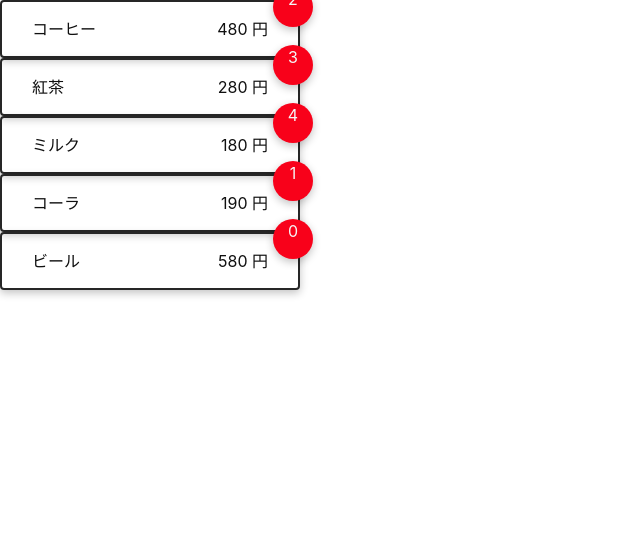
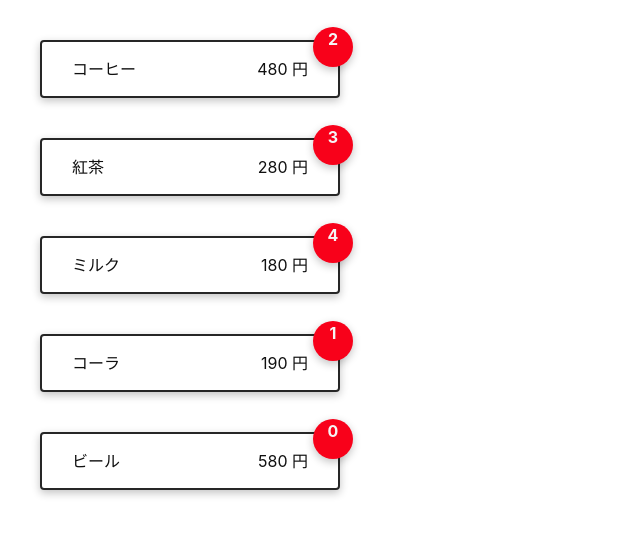
Before and after one commit to fj-sh/track-cafe-front, a React (Create React App) app: page / in a window 1280 px wide. Shown: the top 534 px of the page, without its empty margins (0-640 px from the left). Built offline with nearby package versions, Linux system fonts and the light colour scheme.

Commit message:
メニューリストにマージンを加えた

```diff
--- a/src/components/MenuButton.scss
+++ b/src/components/MenuButton.scss
@@ -33,6 +33,7 @@
 .badge {
   border-radius: 50%;
   color: #f5f5f5;
+  font-weight: 700;
   width: 40px;
   height: 40px;
   display: block;
--- a/src/components/MenuButtonList.tsx
+++ b/src/components/MenuButtonList.tsx
@@ -12,7 +12,9 @@ const MenuButtonList = ({ menus, updateMenus }: Props) => {
   return (
     <>
       {menus.map((menu) => (
-        <OrderButton menu={menu} key={menu.id} updateMenus={updateMenus} />
+        <div className="mx-10 my-10">
+          <OrderButton menu={menu} key={menu.id} updateMenus={updateMenus} />
+        </div>
       ))}
     </>
   )
```
